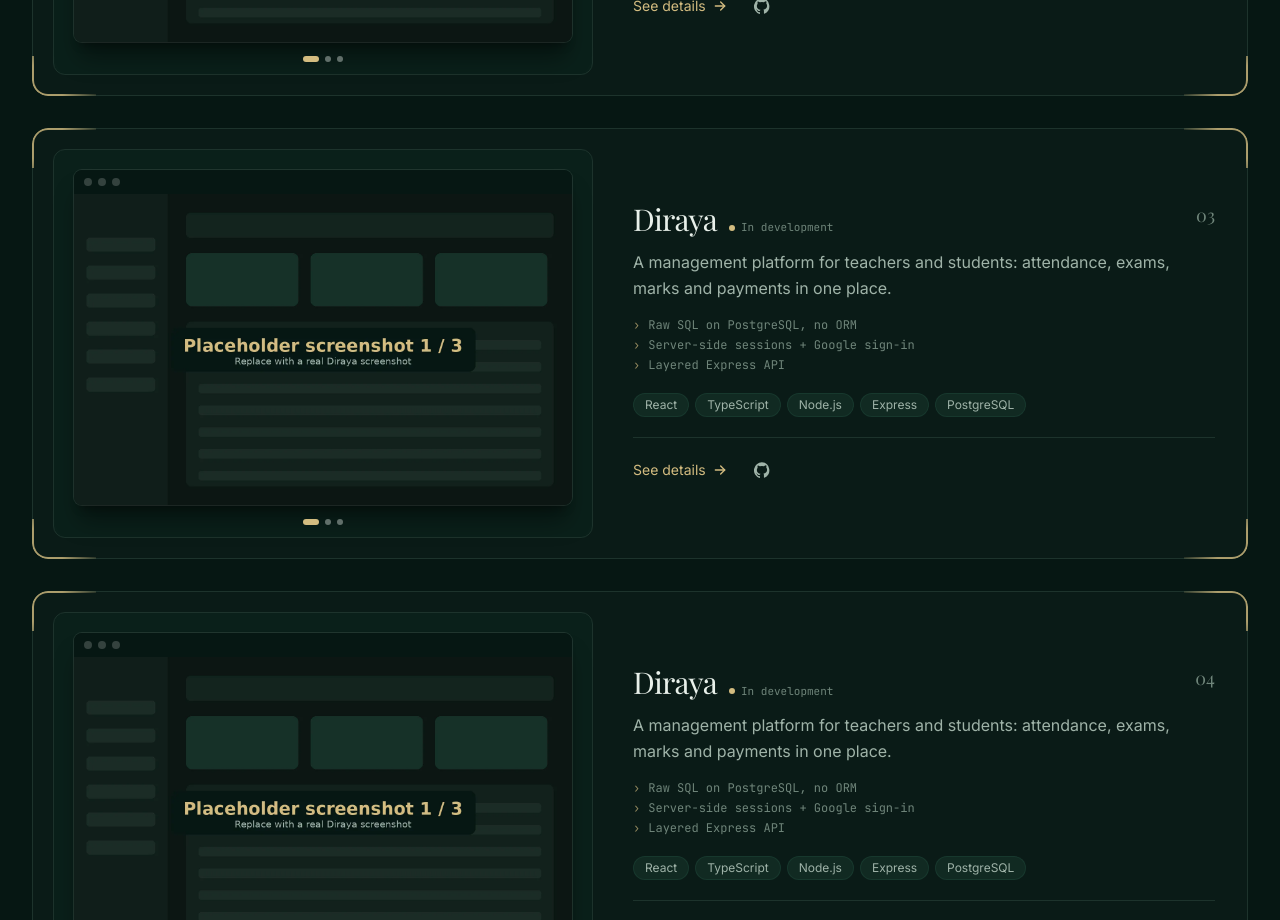
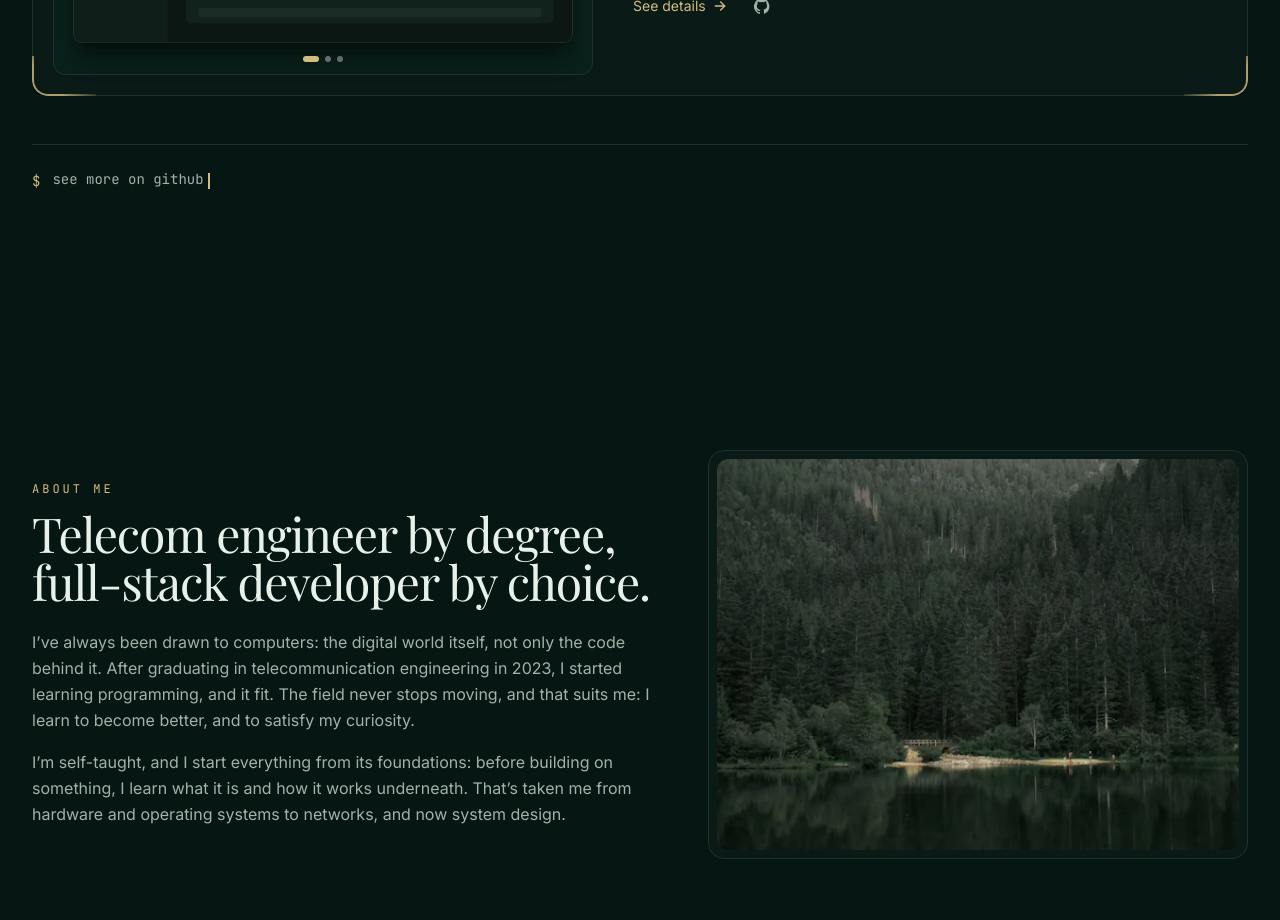
Before and after one commit to ahmed-sami9/Ahmed-Portfolio, a React (Vite) app in the folder frontend/: page / in a window 1280 px wide. Shown: the part 1880-2800 px from the top of the page. Built offline with nearby package versions, Linux system fonts and the light colour scheme.

Commit message:
Feat Projects section:  Adjust cards to nav to detailes of project on click.

```diff
--- a/frontend/src/data/projects.ts
+++ b/frontend/src/data/projects.ts
@@ -97,13 +97,8 @@ const diraya: Project = {
 };
 
 // Order = display order. Put the strongest project first.
-// TEMPORARY: Diraya repeated to preview the 2×2 grid. Replace with the real projects.
-export const projects: Project[] = [
-  diraya,
-  { ...diraya, slug: "diraya-copy-2" },
-  { ...diraya, slug: "diraya-copy-3" },
-  { ...diraya, slug: "diraya-copy-4" },
-];
+// TEMPORARY: the second card is a Diraya copy, holding the place of the second real project.
+export const projects: Project[] = [diraya, { ...diraya, slug: "diraya-copy-2" }];
 
 // The one place that knows the project page's URL shape.
 export const projectPath = (slug: string) => `/projects/${slug}`;
--- a/frontend/src/pages/PortfolioPage/components/Projects/components/ProjectCard.tsx
+++ b/frontend/src/pages/PortfolioPage/components/Projects/components/ProjectCard.tsx
@@ -1,7 +1,9 @@
+import { useRef, type MouseEvent } from "react";
+import { useNavigate } from "react-router";
 import ProjectStatusBadge from "@/components/project/ProjectStatusBadge";
 import ProjectTags from "@/components/project/ProjectTags";
 import FrameCorners from "@/components/ui/FrameCorners";
-import type { Project } from "@/data/projects";
+import { projectPath, type Project } from "@/data/projects";
 import CardGlow from "./CardGlow";
 import ProjectHighlights from "./ProjectHighlights";
 import ProjectLinks from "./ProjectLinks";
@@ -20,22 +22,41 @@ type ProjectCardProps = {
 function ProjectCard({ project, number }: ProjectCardProps) {
   const { slug, name, summary, highlights, stack, status, screenshots, links } = project;
   const titleId = `project-${slug}`;
+  const navigate = useNavigate();
+  const pressedAt = useRef({ x: 0, y: 0 });
+
+  // The whole card opens the project page, as a mouse/touch shortcut. "See details" stays the
+  // real link (keyboard, screen readers, middle-click), so this needs no role or tabindex.
+  function openProject(event: MouseEvent<HTMLElement>) {
+    // Clicks on the card's own links (GitHub, Live demo, See details) do their own thing
+    if ((event.target as Element).closest("a, button")) return;
+    // A drag isn't a click: someone selecting text to copy it shouldn't be sent away
+    const moved = Math.hypot(event.clientX - pressedAt.current.x, event.clientY - pressedAt.current.y);
+    if (moved > 5 || window.getSelection()?.toString()) return;
+    // Ctrl/Cmd-click: a new tab, like any link
+    if (event.ctrlKey || event.metaKey) {
+      window.open(projectPath(slug), "_blank", "noopener");
+      return;
+    }
+    navigate(projectPath(slug));
+  }
 
   return (
     <li>
       <article
         aria-labelledby={titleId}
-        // Hover/focus: a green gradient border (CardGlow) and a soft green glow fade in, so the
-        // card reads as "selected". Green, not amber: amber is reserved for things you click.
-        // No movement, only light, to stay calm.
-        className="group/card relative flex flex-col gap-5 rounded-2xl border border-line bg-text/[0.02] p-3 transition-[border-color,box-shadow] duration-500 hover:border-transparent hover:shadow-[0_0_36px_-14px_var(--color-glow)] focus-within:border-transparent focus-within:shadow-[0_0_36px_-14px_var(--color-glow)] sm:p-4 md:flex-row md:items-center md:gap-8 lg:gap-10 lg:p-5"
+        onMouseDown={(event) => (pressedAt.current = { x: event.clientX, y: event.clientY })}
+        onClick={openProject}
+        // Hover/focus: a green gradient border (CardGlow) and a soft green glow fade in, and the
+        // pointer cursor: the card reads as "this opens". No scale or lift: only light, to stay calm.
+        className="group/card relative flex cursor-pointer flex-col gap-5 rounded-2xl border border-line bg-text/[0.02] p-3 transition-[border-color,box-shadow] duration-500 hover:border-transparent hover:shadow-[0_0_36px_-14px_var(--color-glow)] focus-within:border-transparent focus-within:shadow-[0_0_36px_-14px_var(--color-glow)] sm:p-4 md:flex-row md:items-center md:gap-8 lg:gap-10 lg:p-5"
       >
         <CardGlow />
         {/* the gold corners hand over to the green glow on hover, so the card never shows two frames */}
         <FrameCorners className="transition-opacity duration-500 group-hover/card:opacity-0 group-focus-within/card:opacity-0 motion-reduce:transition-none" />
 
         <div className="shrink-0 md:w-[46%]">
-          <ProjectThumbnail name={name} screenshots={screenshots} />
+          <ProjectThumbnail screenshots={screenshots} />
         </div>
 
         {/* min-w-0 lets long text wrap inside the column instead of widening the card */}
--- a/frontend/src/pages/PortfolioPage/components/Projects/components/ProjectThumbnail.tsx
+++ b/frontend/src/pages/PortfolioPage/components/Projects/components/ProjectThumbnail.tsx
@@ -3,23 +3,19 @@ import type { Screenshot } from "@/data/projects";
 import { usePrefersReducedMotion } from "@/hooks/usePrefersReducedMotion";
 import ScreenshotDots from "./ScreenshotDots";
 import ScreenshotStack from "./ScreenshotStack";
-import ScreenshotViewer from "./ScreenshotViewer";
 
 type ProjectThumbnailProps = {
-  name: string;
   screenshots: Screenshot[];
 };
 
 const SLIDE_MS = 1800;
 
-// The card's screenshot, big enough to judge the app at a glance, and the two ways to see more:
-//   hover (mouse/trackpad)     -> cycles through the screenshots in place (shows more screens, no popup)
-//   click / tap / Enter        -> the full viewer with controls
-// `index` lives here and is shared with the viewer, so you pick up on the screenshot you last saw.
-function ProjectThumbnail({ name, screenshots }: ProjectThumbnailProps) {
+// The card's screenshot, big enough to judge the app at a glance. Hovering it (mouse/trackpad)
+// cycles through the screenshots in place. It isn't a button: a click falls through to the card,
+// which opens the project page, where the full gallery is.
+function ProjectThumbnail({ screenshots }: ProjectThumbnailProps) {
   const [index, setIndex] = useState(0);
   const [hovered, setHovered] = useState(false);
-  const [viewerOpen, setViewerOpen] = useState(false);
   const reducedMotion = usePrefersReducedMotion();
   const count = screenshots.length;
 
@@ -29,47 +25,32 @@ function ProjectThumbnail({ name, screenshots }: ProjectThumbnailProps) {
   };
 
   useEffect(() => {
-    if (!hovered || viewerOpen || reducedMotion || count < 2) return;
+    if (!hovered || reducedMotion || count < 2) return;
     const timer = window.setInterval(() => setIndex((i) => (i + 1) % count), SLIDE_MS);
     return () => window.clearInterval(timer);
-  }, [hovered, viewerOpen, reducedMotion, count]);
+  }, [hovered, reducedMotion, count]);
 
   return (
-    <>
-      <button
-        type="button"
+    <div
       onMouseEnter={startHover}
       onMouseLeave={() => setHovered(false)}
-        onClick={() => setViewerOpen(true)}
-        aria-label={`View ${name} screenshots`}
-        aria-haspopup="dialog"
-        className="relative block w-full cursor-zoom-in rounded-xl border border-line bg-[color-mix(in_oklab,var(--color-glow)_7%,var(--color-bg))] px-3 pt-3 pb-7 transition-colors hover:border-accent/40 sm:px-5 sm:pt-5 sm:pb-8"
+      className="relative rounded-xl border border-line bg-[color-mix(in_oklab,var(--color-glow)_7%,var(--color-bg))] px-3 pt-3 pb-7 sm:px-5 sm:pt-5 sm:pb-8"
     >
       {/* The app sits in its own dark browser window on a green panel: its own colors
           (light, blue) stay true, but they're contained by the site's, not clashing at the card's edge. */}
-        <span className="block overflow-hidden rounded-lg shadow-xl ring-1 shadow-black/40 ring-text/10">
-          <span aria-hidden className="flex h-5 items-center gap-1.5 bg-bg px-2.5 sm:h-6">
+      <div className="overflow-hidden rounded-lg shadow-xl ring-1 shadow-black/40 ring-text/10">
+        <div aria-hidden className="flex h-5 items-center gap-1.5 bg-bg px-2.5 sm:h-6">
           <span className="size-1.5 rounded-full bg-text/20 sm:size-2" />
           <span className="size-1.5 rounded-full bg-text/20 sm:size-2" />
           <span className="size-1.5 rounded-full bg-text/20 sm:size-2" />
-          </span>
+        </div>
         <ScreenshotStack screenshots={screenshots} index={index} />
-        </span>
+      </div>
       {/* In the panel's bottom margin: says there's more than one screen, without covering the app */}
-        <span className="absolute inset-x-0 bottom-2.5 sm:bottom-3">
+      <div className="absolute inset-x-0 bottom-2.5 sm:bottom-3">
         <ScreenshotDots count={count} index={index} />
-        </span>
-      </button>
-
-      <ScreenshotViewer
-        open={viewerOpen}
-        onClose={() => setViewerOpen(false)}
-        name={name}
-        screenshots={screenshots}
-        index={index}
-        onIndexChange={setIndex}
-      />
-    </>
+      </div>
+    </div>
   );
 }
 
--- a/frontend/src/pages/PortfolioPage/components/Projects/components/ScreenshotStack.tsx
+++ b/frontend/src/pages/PortfolioPage/components/Projects/components/ScreenshotStack.tsx
@@ -7,8 +7,7 @@ type ScreenshotStackProps = {
 };
 
 // All screenshots stacked on top of each other; only the current one is opaque,
-// so changing `index` is a smooth crossfade. Used by the thumbnail, the hover window
-// and the full viewer, which is why they always show the same image.
+// so changing `index` is a smooth crossfade. Used by the card's thumbnail.
 function ScreenshotStack({ screenshots, index, lazy = true }: ScreenshotStackProps) {
   return (
     <div className="relative aspect-[16/10] w-full">
```
Also changed, not shown: 1 other file (tests, documents, lock files or other folders). Lines whose indentation alone changed are shown as unchanged.
